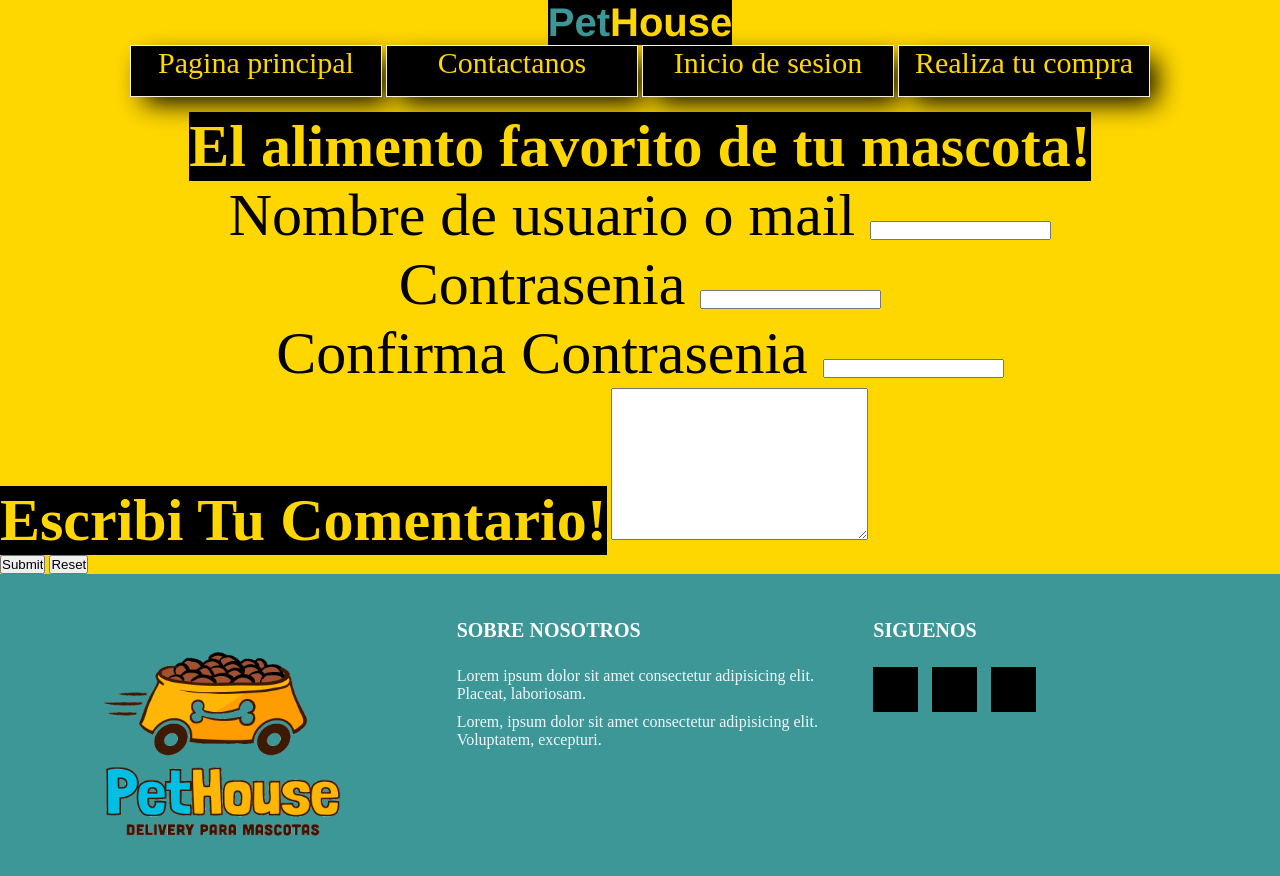
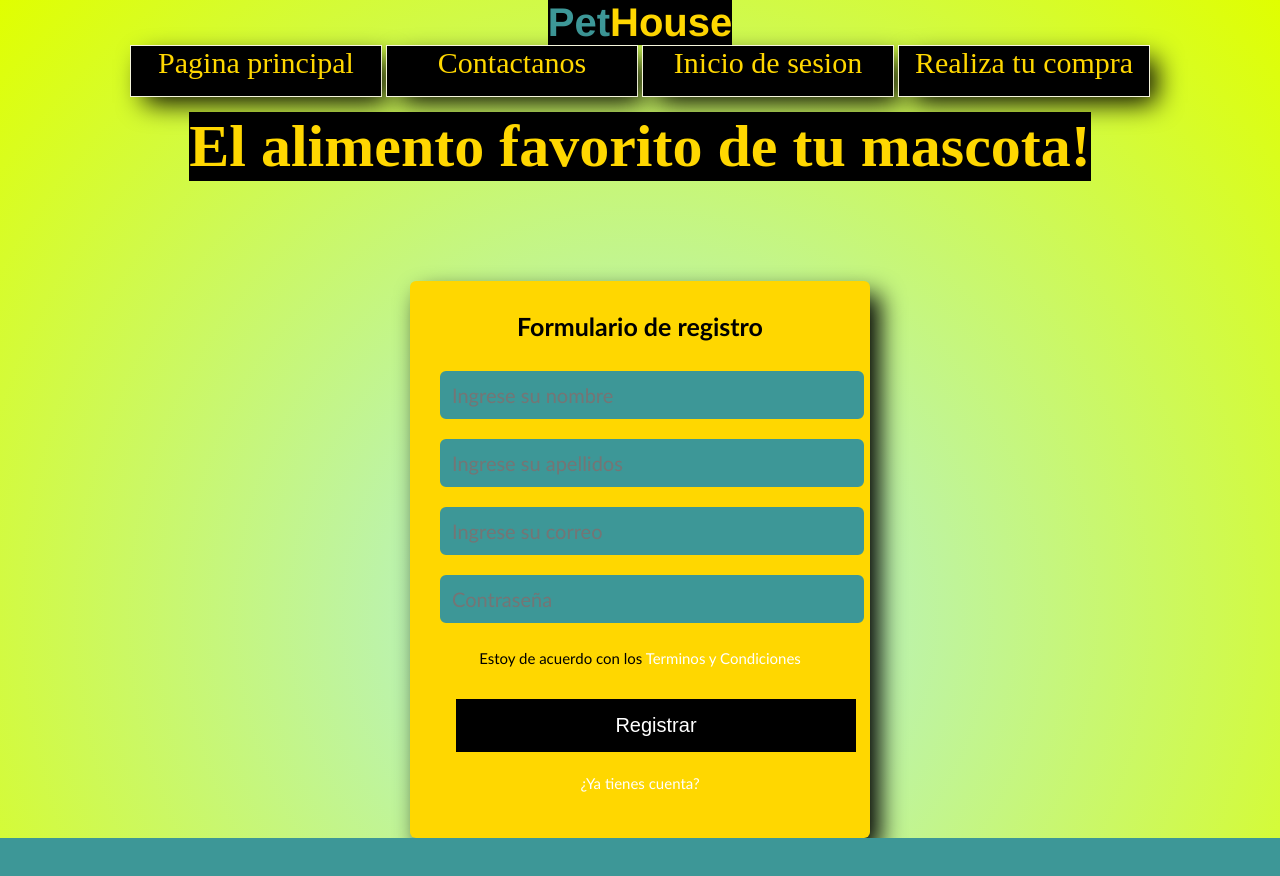
Before and after one commit to FelipeMurga/Entrega2CoderPethouse, a plain HTML site: page pages/registarme.html in a window 1280 px wide. Shown: the top 876 px of the page. Drawn offline with Linux system fonts and the light colour scheme.

Commit message:
cree formulario

```diff
--- a/css/style.css
+++ b/css/style.css
@@ -11,9 +11,6 @@ header{
     color: rgb(0, 0, 0);
     width: 100%;
     height: 100%;
-
-
-
 }
 
 
@@ -88,7 +85,7 @@ body{
 h3{
     color: rgb(61, 151, 151);
     font-family: helvetica;
-    font-size: 15px;
+    font-size: 20px;
     padding-inline-start: 0%;
     background-color: black;
     display: inline-block;
@@ -406,3 +403,79 @@ justify-content: right;
         padding: 35px 0px;
     }
 }
+
+
+
+
+/*----------Registrarse ccs-------------*/
+
+
+.fondoregistro{
+    background: rgb(174,238,237);
+background: radial-gradient(circle, rgba(174,238,237,1) 0%, rgba(224,255,0,1) 100%);
+}
+
+.formulario-registro {
+    width: 400px;
+    background-color:gold;
+    padding: 30px;
+    margin: auto;
+    margin-top: 100px;
+    border-radius: 6px;
+    font-family: 'Gill Sans', 'Gill Sans MT', Calibri, 'Trebuchet MS', sans-serif;
+    box-shadow: 10px 13px 25px black
+}
+
+.formulario-registro h5{
+    font-size: 25px;
+    margin-bottom: 30px;
+    text-align: center;
+
+}
+
+
+.controles{
+    width: 100%;
+    background-color:rgb(61, 151, 151) ;
+    padding: 10px;
+    border-radius: 6px;
+    margin-bottom: 20px;
+    border: 2px solid rgb(61, 151, 151);
+    font-family: 'Gill Sans', 'Gill Sans MT', Calibri, 'Trebuchet MS', sans-serif;
+    font-size: 20px;
+}
+
+
+.formulario-registro p{
+    height: 40px;
+    text-align: center;
+    font-size: 15px;
+    line-height: 30px;
+}
+
+.formulario-registro a{
+    color: white;
+    text-decoration: none;
+
+}
+
+
+
+.formulario-registro a:hover{
+    color: rgb(0, 0, 0);
+    text-decoration: underline;
+}
+
+
+
+
+.formulario-registro .boton{
+    width: 100%;
+    background-color: black;
+    border: none;
+    padding: 15px;
+    color: white;
+    margin: 16px;
+    font-size: 20px;
+
+}
--- a/pages/registarme.html
+++ b/pages/registarme.html
@@ -7,7 +7,7 @@
     <link rel="stylesheet" href="../css/style.css">
     <title>Registrate</title>
 </head>
-<body style="background-color:gold ;">
+<body class="fondoregistro">
 
 
     <header>
@@ -30,11 +30,21 @@
     </header>
 
 
+<section class="formulario-registro">
+    <h5>Formulario de registro</h5>
+    <input class="controles" type="text" name="nombres" id="nombres" placeholder="Ingrese su nombre">
+    <input class="controles" type="text" name="apellidos" id="apellidos" placeholder="Ingrese su apellidos ">
+    <input class="controles" type="email" name="correo" id="correo" placeholder="Ingrese su correo">
+    <input class="controles" type="password" name="Contrasenia" id="Contrasenia" placeholder="Contraseña">
+    <p>Estoy de acuerdo con los <a href="#">Terminos y Condiciones</a> </p>
+    <input class="boton" type="submit" value="Registrar">
+    <p><a href="#">¿Ya tienes cuenta?</a></p>
+</section>
 
 
 
-
-    <main>
+</body>
+    <!-- <main>
         <section style="font-size: 60px; text-align: center;">
             <form style="font: size 60px;" action="" method="" enctype=""></form>
             <div>
@@ -68,7 +78,7 @@
                             <input type="reset">
                         </div>
                     </section>
-                </main>
+                </main> -->
 
 
 
```
Also changed, not shown: css/contacto.css (+9 -0 lines).
